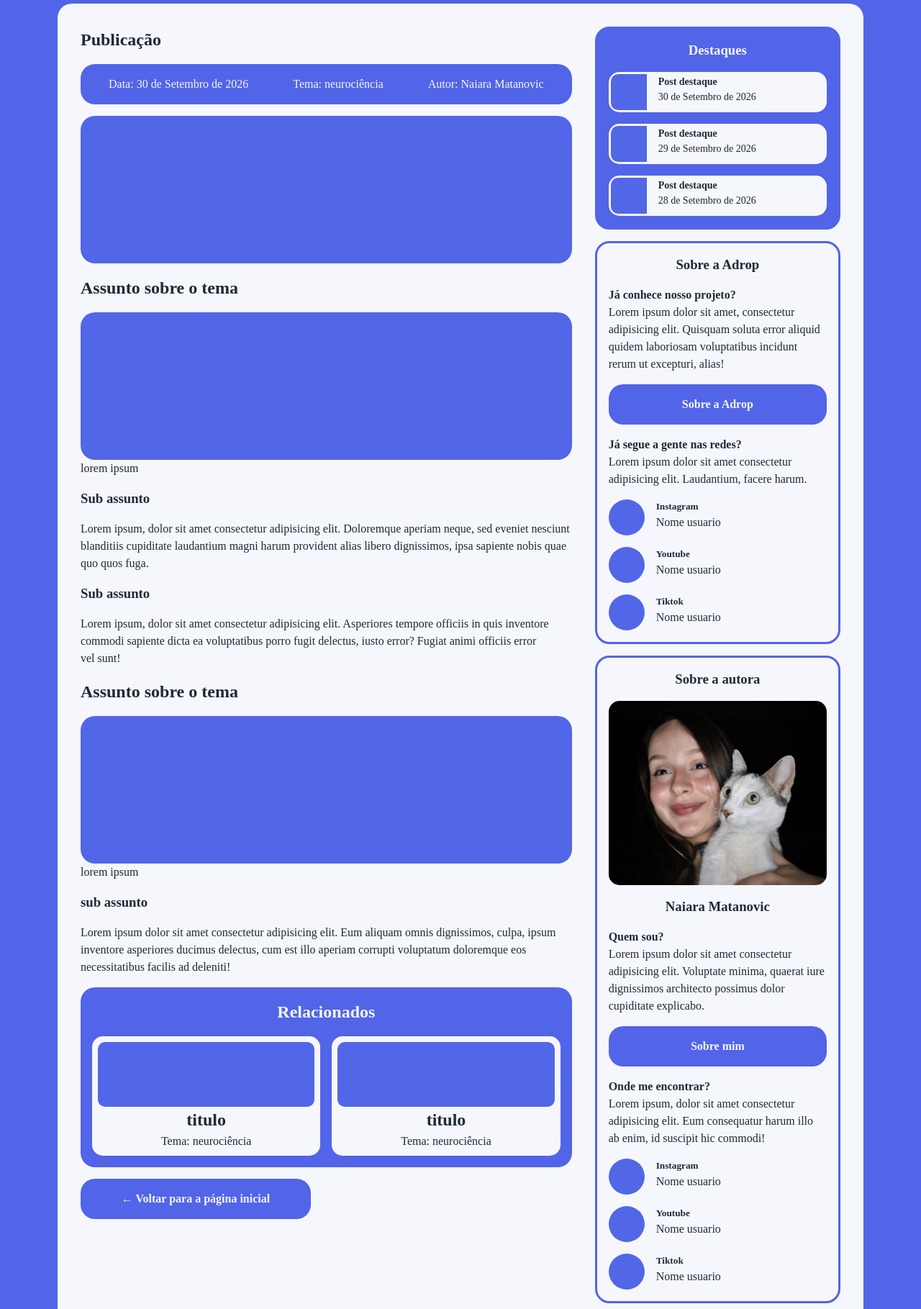
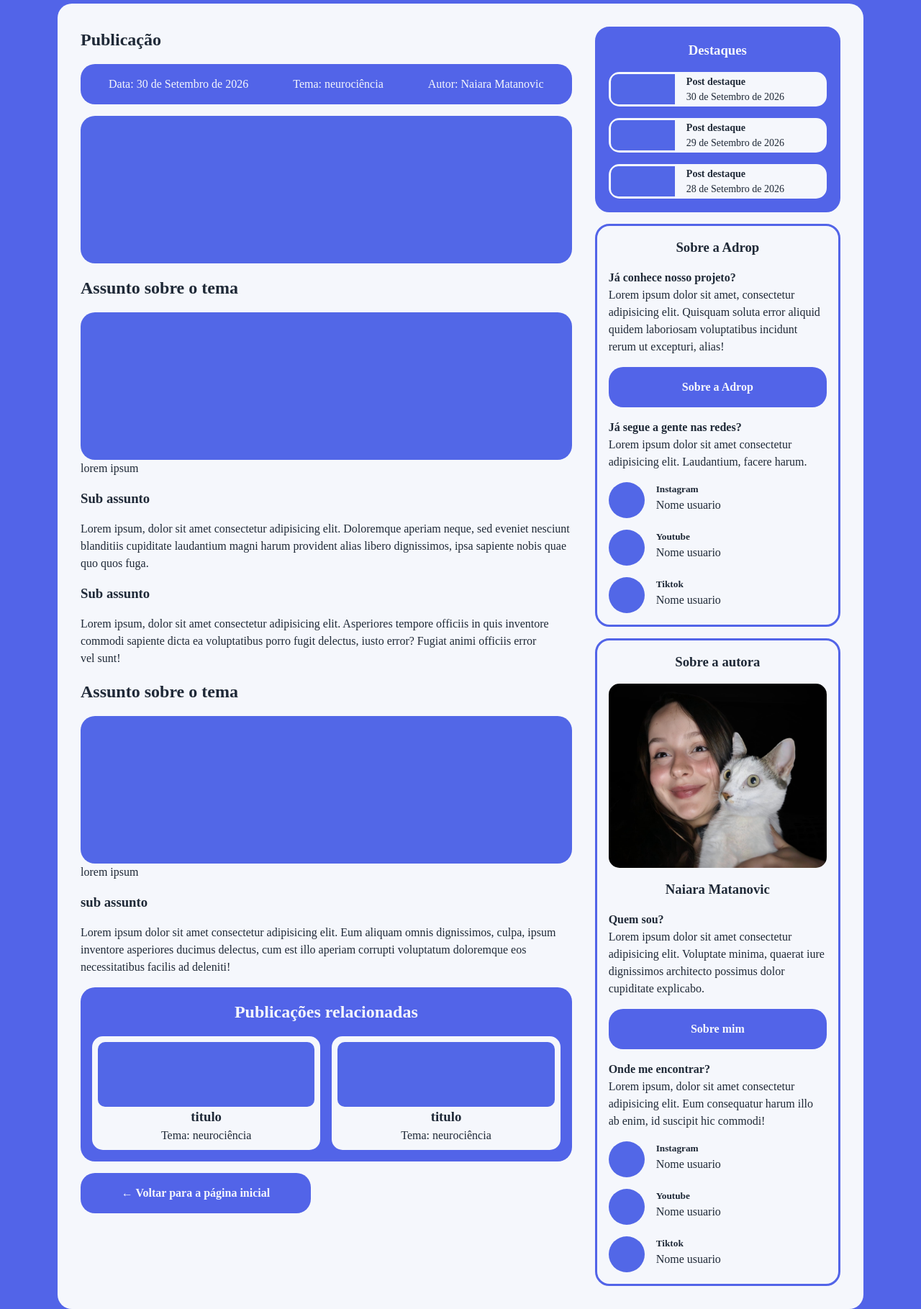
Before and after one commit to NaiaraMatanovic/Adrop, a plain HTML site: page docs/pages/posts/post1.html in a window 1280 px wide. Shown: the part 59-1878 px from the top of the page at 72% size. Drawn offline with Linux system fonts and the light colour scheme.

Commit message:
Corrige imagens de destaques e titulos

```diff
--- a/docs/css/stylesheet.css
+++ b/docs/css/stylesheet.css
@@ -219,6 +219,10 @@ header .logo {
   list-style: none;
   padding: 0;
 }
+.postDestaque img {
+  max-width: 30%;
+  height: auto;
+}
 .postDestaque a {
   display: flex;
   gap: 1rem;
@@ -377,7 +381,7 @@ footer .logo {
   padding: 1rem;
   border-radius: 20px;
 }
-/* Focos */
+/* Focos */relacio
 .logo:focus-visible,
 .cardDestaques a:focus-visible,
 .botaoClaro:focus-visible {
--- a/docs/pages/posts/post1.html
+++ b/docs/pages/posts/post1.html
@@ -72,7 +72,7 @@
           </p>
         </article>
         <section class="relacionados">
-          <h2>Relacionados</h2>
+          <h2>Publicações relacionadas</h2>
           <div>
             <a href="post2.html">
               <div class="cardRel">
@@ -80,7 +80,7 @@
                   src="../../img/imgplaceholder.jpg"
                   alt="Imagem de cor solida com cor primaria da Adrop, azul médio"
                 />
-                <h2>titulo</h2>
+                <h3>titulo</h3>
                 <p>Tema: neurociência</p>
               </div>
             </a>
@@ -90,7 +90,7 @@
                   src="../../img/imgplaceholder.jpg"
                   alt="Imagem de cor solida com cor primaria da Adrop, azul médio"
                 />
-                <h2>titulo</h2>
+                <h3>titulo</h3>
                 <p>Tema: neurociência</p>
               </div>
             </a>
@@ -109,7 +109,7 @@
             <li class="postDestaque">
               <a href="../../pages/posts/post1.html">
                 <img
-                  src="../../img/imgdestplaceholder.jpg"
+                  src="../../img/imgplaceholder.jpg"
                   alt="Imagem com cor sólida da cor primaria da Adrop, o azul médio"
                 />
                 <div class="conteudoPostDestaque">
@@ -122,7 +122,7 @@
             <li class="postDestaque">
               <a href="../../pages/posts/post2.html">
                 <img
-                  src="../../img/imgdestplaceholder.jpg"
+                  src="../../img/imgplaceholder.jpg"
                   alt="Imagem com cor sólida da cor primaria da Adrop, o azul médio"
                 />
                 <div class="conteudoPostDestaque">
@@ -135,7 +135,7 @@
             <li class="postDestaque">
               <a href="../../pages/posts/post3.html">
                 <img
-                  src="../../img/imgdestplaceholder.jpg"
+                  src="../../img/imgplaceholder.jpg"
                   alt="Imagem com cor sólida da cor primaria da Adrop, o azul médio"
                 />
                 <div class="conteudoPostDestaque">
```
Also changed, not shown: docs/index.html (+3 -3 lines), docs/pages/posts/post2.html (+6 -6 lines), docs/pages/posts/post3.html (+6 -6 lines).
